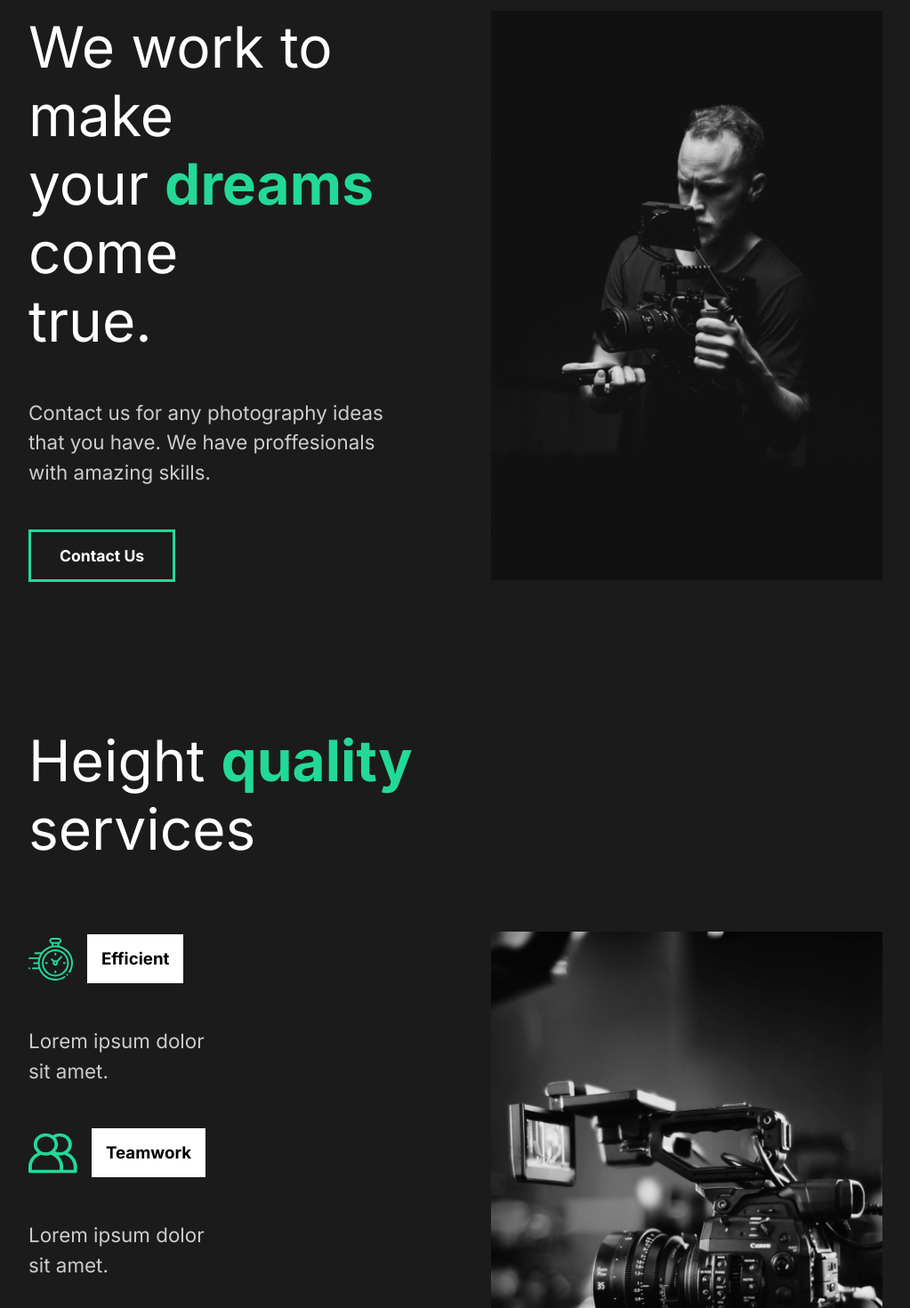
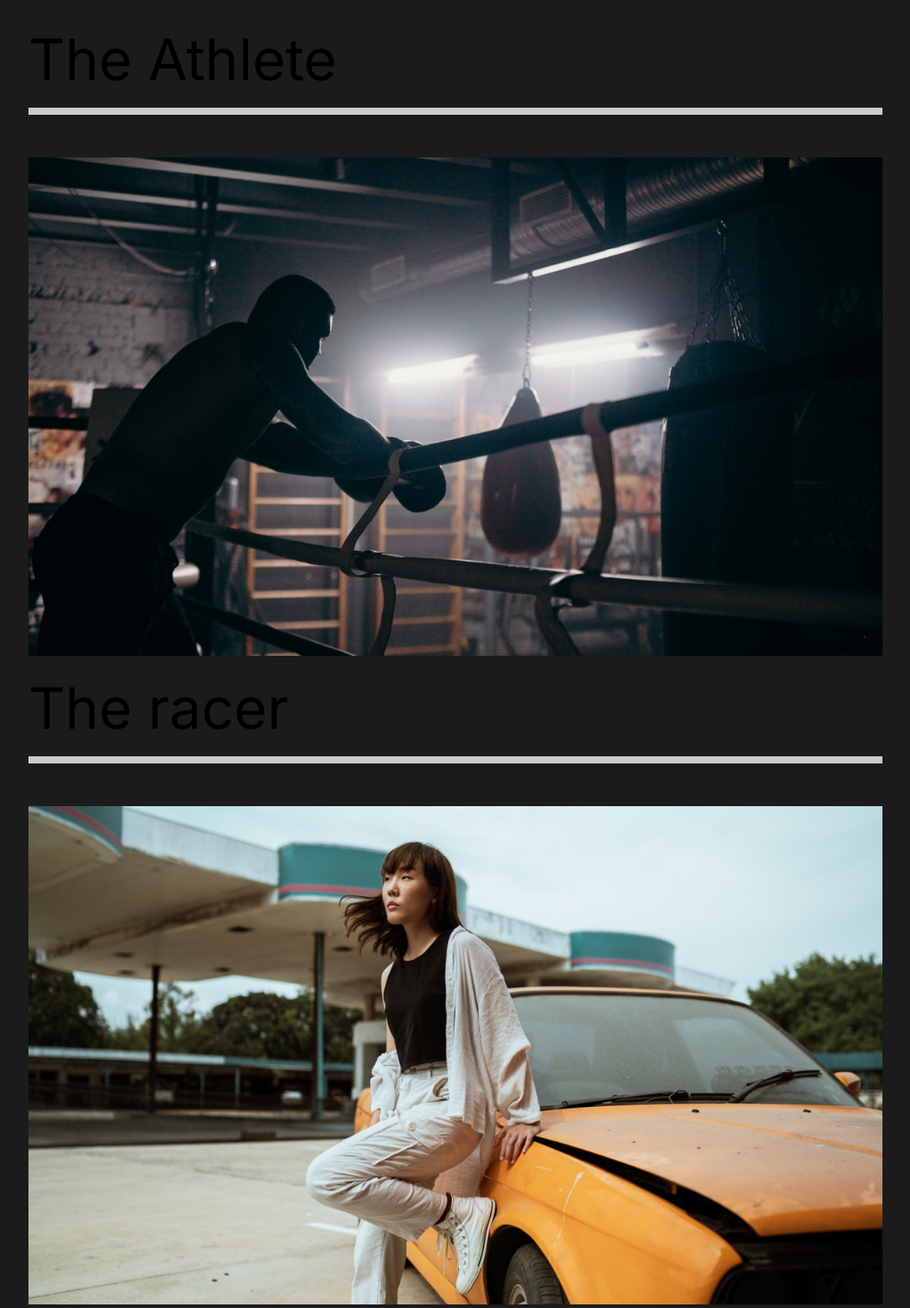
Before and after one commit to Strange3228/react_portfolio, a React (Create React App) app: page /work in a window 1280 px wide. Shown: the part 160-1630 px from the top of the page at 89% size, without its empty margins (128-1151 px from the left). Built offline with nearby package versions, Linux system fonts and the light colour scheme.

Commit message:
Routing added

```diff
--- a/src/App.js
+++ b/src/App.js
@@ -3,14 +3,23 @@
 import GlobalStyle from "./components/GlobalStyle";
 //Import pages
 import AboutUs from "./pages/AboutUs";
+import ContactUs from "./pages/ContactUs";
+import OurWork from "./pages/OurWork";
 import Nav from "./components/Nav";
+//Router
+import { Routes, Route } from "react-router-dom";
 
 function App() {
   return (
     <div className="App">
       <GlobalStyle />
       <Nav />
-      <AboutUs />
+      <Routes>
+        <Route path="/" exact element={<AboutUs />} />
+        <Route path="/aboutus" exact element={<AboutUs />} />
+        <Route path="/work" exact element={<OurWork />} />
+        <Route path="/contact" exact element={<ContactUs />} />
+      </Routes>
     </div>
   );
 }
--- a/src/components/Nav.js
+++ b/src/components/Nav.js
@@ -1,23 +1,24 @@
 import React from "react";
 import styled from "styled-components";
+import { Link } from "react-router-dom";
 
 const Nav = () => {
   return (
     <StyledNav>
       <h1>
-        <a id="logo" href="#">
+        <Link id="logo" to="/">
           Maksym Kutasievich
-        </a>
+        </Link>
       </h1>
       <ul>
         <li>
-          <a href="#">1. About Us</a>
+          <Link to="/">1. About Us</Link>
         </li>
         <li>
-          <a href="#">2. Our Work</a>
+          <Link to="/work">2. Our Work</Link>
         </li>
         <li>
-          <a href="#">3. Contact Us</a>
+          <Link to="/contact">3. Contact Us</Link>
         </li>
       </ul>
     </StyledNav>
--- a/src/index.js
+++ b/src/index.js
@@ -2,11 +2,14 @@
 import ReactDOM from "react-dom/client";
 import App from "./App";
 import reportWebVitals from "./reportWebVitals";
+import { BrowserRouter } from "react-router-dom";
 
 const root = ReactDOM.createRoot(document.getElementById("root"));
 root.render(
   <React.StrictMode>
-    <App />
+    <BrowserRouter>
+      <App />
+    </BrowserRouter>
   </React.StrictMode>
 );
 
--- /dev/null
+++ b/src/pages/ContactUs.js
@@ -0,0 +1,11 @@
+import React from "react";
+
+const ContactUs = () => {
+  return (
+    <div>
+      <h1>Contact Us</h1>
+    </div>
+  );
+};
+
+export default ContactUs;
--- /dev/null
+++ b/src/pages/OurWork.js
@@ -0,0 +1,57 @@
+import React from "react";
+import styled from "styled-components";
+import { Link } from "react-router-dom";
+import athlete from "../img/athlete-small.png";
+import theracer from "../img/theracer-small.png";
+import goodtimes from "../img/goodtimes-small.png";
+
+const OurWork = () => {
+  return (
+    <Work>
+      <Movie>
+        <h2>The Athlete</h2>
+        <div className="line"></div>
+        <Link to="#">
+          <img src={athlete} alt="athlete" />
+        </Link>
+      </Movie>
+      <Movie>
+        <h2>The racer</h2>
+        <div className="line"></div>
+        <Link to="#">
+          <img src={theracer} alt="theracer" />
+        </Link>
+      </Movie>
+      <Movie>
+        <h2>Goodtimes</h2>
+        <div className="line"></div>
+        <Link to="#">
+          <img src={goodtimes} alt="Goodtimes" />
+        </Link>
+      </Movie>
+    </Work>
+  );
+};
+
+const Work = styled.div`
+  min-height: 100vh;
+  overflow: hidden;
+  padding: 5rem 10rem;
+  h2 {
+    padding: 1rem 0rem;
+  }
+`;
+const Movie = styled.div`
+  .line {
+    height: 0.5rem;
+    background: #cccccc;
+    margin-bottom: 3rem;
+  }
+  img {
+    width: 100%;
+    height: 70vh;
+    object-fit: cover;
+  }
+`;
+
+export default OurWork;
```
